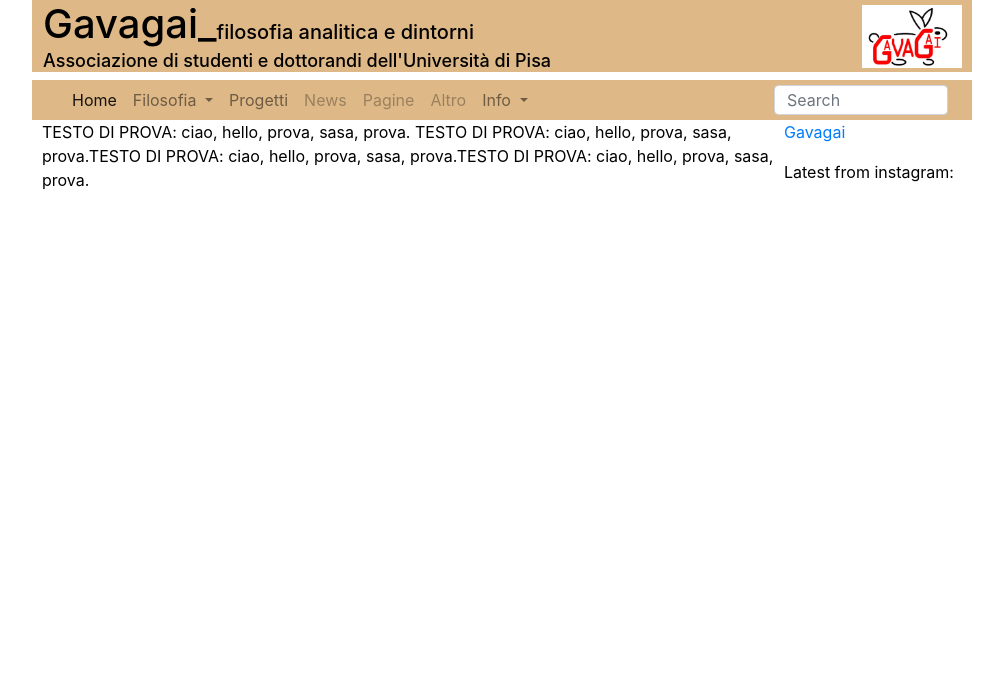
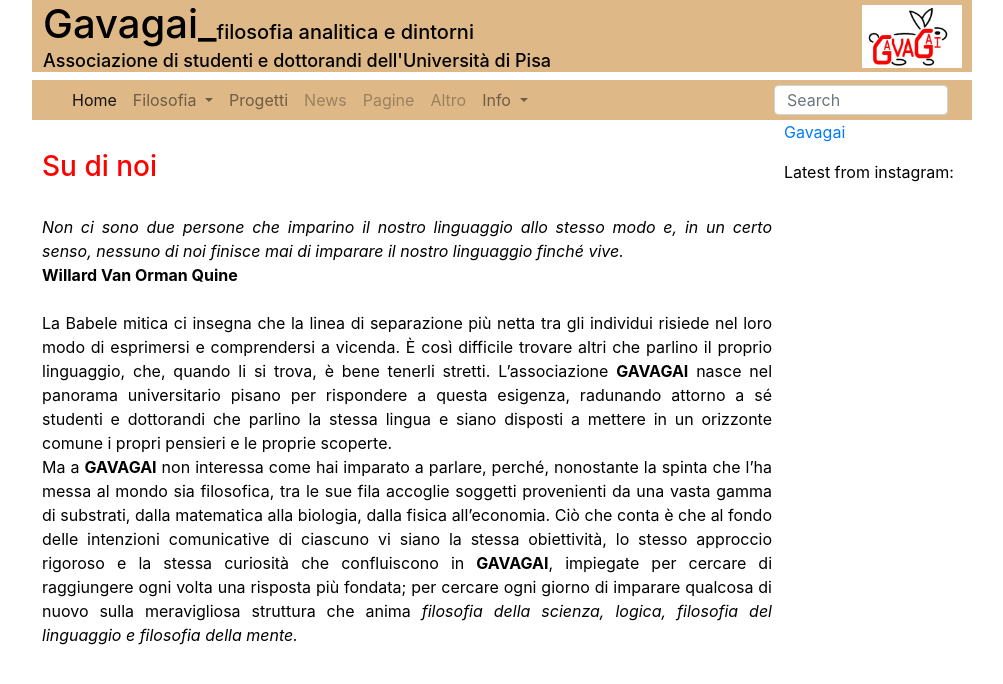
Before and after one commit to Gavagai-phi/gavagai-phi2.github.io, a Jekyll site: the page index.html, which Jekyll copies as it is, in a window 1280 px wide. Shown: the top 684 px of the page, without its empty margins (138-1141 px from the left). Built offline with Jekyll 4.4.1, drawn with Linux system fonts in a browser that asks for light colours; a script that is not in the unit is left out.

Commit message:
Update index.html

```diff
--- a/index.html
+++ b/index.html
@@ -55,8 +55,15 @@
    <div id="sidebar"></div>
 
 <div class='wrapper'>
-<!--<div style="padding-left:190px; padding-top: 30px">-->
-<p>TESTO DI PROVA: ciao, hello, prova, sasa, prova. TESTO DI PROVA: ciao, hello, prova, sasa, prova.TESTO DI PROVA: ciao, hello, prova, sasa, prova.TESTO DI PROVA: ciao, hello, prova, sasa, prova.</p>
+<div style="padding-right:190px; padding-top: 30px">
+	<h3>Su di noi</h3>
+	<br>
+<p align="justify"><em>Non ci sono due persone che imparino il nostro linguaggio allo stesso modo e, in un certo senso, nessuno di noi finisce mai di imparare il nostro linguaggio finché vive.</em>
+	<br><b>Willard Van Orman Quine</b>
+<br><br>
+La Babele mitica ci insegna che la linea di separazione più netta tra gli individui risiede nel loro modo di esprimersi e comprendersi a vicenda. È così difficile trovare altri che parlino il proprio linguaggio, che, quando li si trova, è bene tenerli stretti. L’associazione <b>GAVAGAI</b> nasce nel panorama universitario pisano per rispondere a questa esigenza, radunando attorno a sé studenti e dottorandi che parlino la stessa lingua e siano disposti a mettere in un orizzonte comune i propri pensieri e le proprie scoperte.
+	<br>Ma a <b>GAVAGAI</b> non interessa come hai imparato a parlare, perché, nonostante la spinta che l’ha messa al mondo sia filosofica, tra le sue fila accoglie soggetti provenienti da una vasta gamma di substrati, dalla matematica alla biologia, dalla fisica all’economia. Ciò che conta è che al fondo delle intenzioni comunicative di ciascuno vi siano la stessa obiettività, lo stesso approccio rigoroso e la stessa curiosità che confluiscono in <b>GAVAGAI</b>, impiegate per cercare di raggiungere ogni volta una risposta più fondata; per cercare ogni giorno di imparare qualcosa di nuovo sulla meravigliosa struttura che anima <em>filosofia della scienza, logica, filosofia del linguaggio e filosofia della mente.</em></p>
+</div>
 </div>
 
 
```
